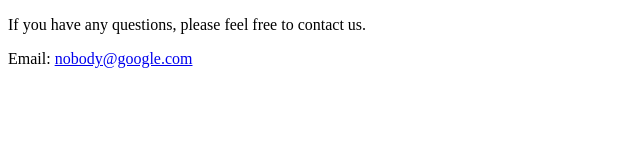
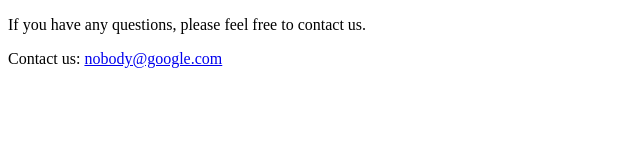
Before and after one commit to moha-sihab/moha-sihab.github.io, a plain HTML site: page index.html in a window 1280 px wide. Shown: the full height of the page, 0-640 px from the left. Drawn offline with Linux system fonts and the light colour scheme.

Commit message:
Update index.html

```diff
--- a/index.html
+++ b/index.html
@@ -5,7 +5,7 @@
 </head>
 <body>
   <p>If you have any questions, please feel free to contact us.</p>
-  <p>Email: <a href="mailto:nobody@google.com">nobody@google.com</a></p>
+  <p>Contact us: <a href="mailto:nobody@google.com">nobody@google.com</a></p>
 
 </body>
 </html>
```
